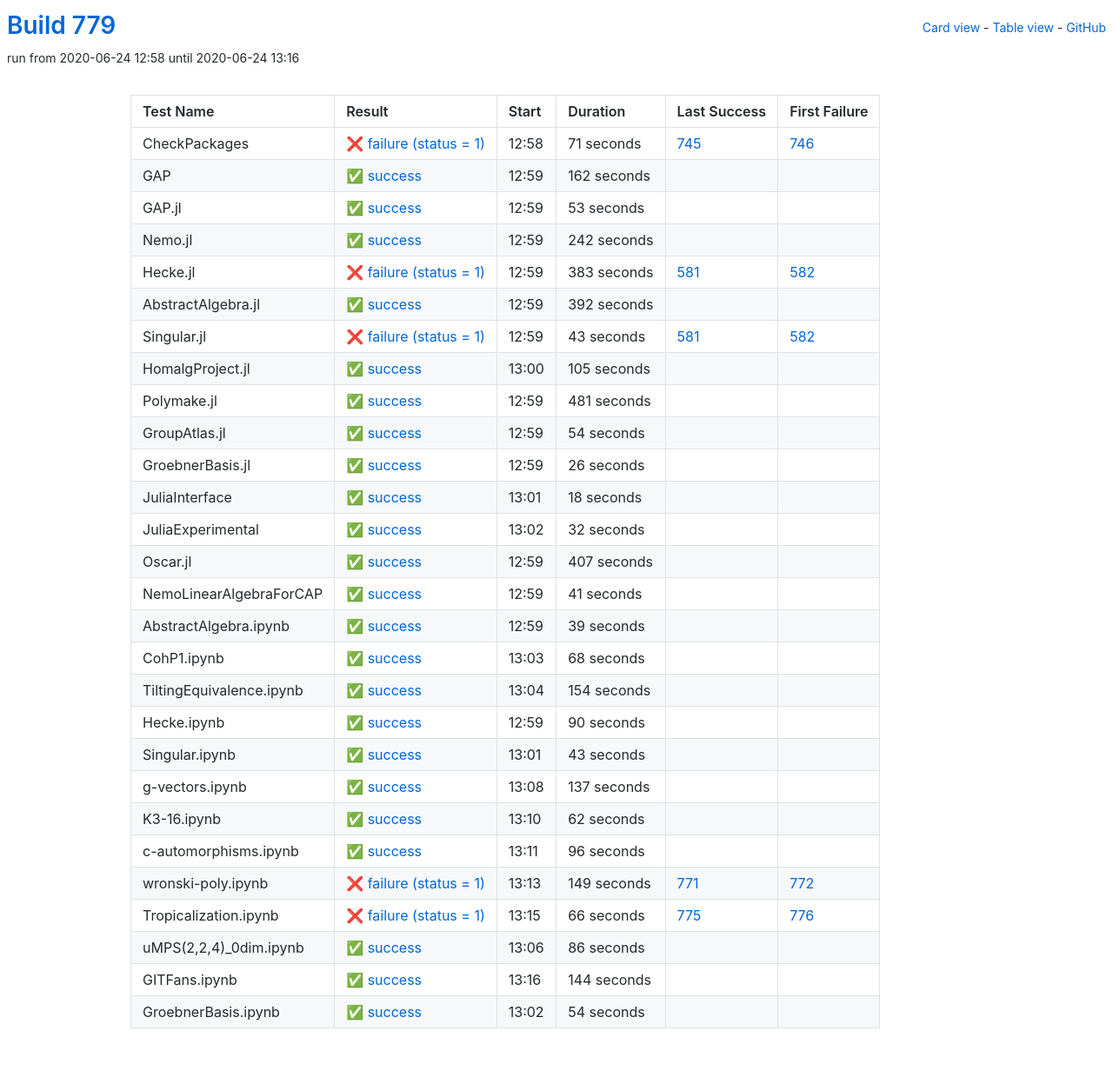
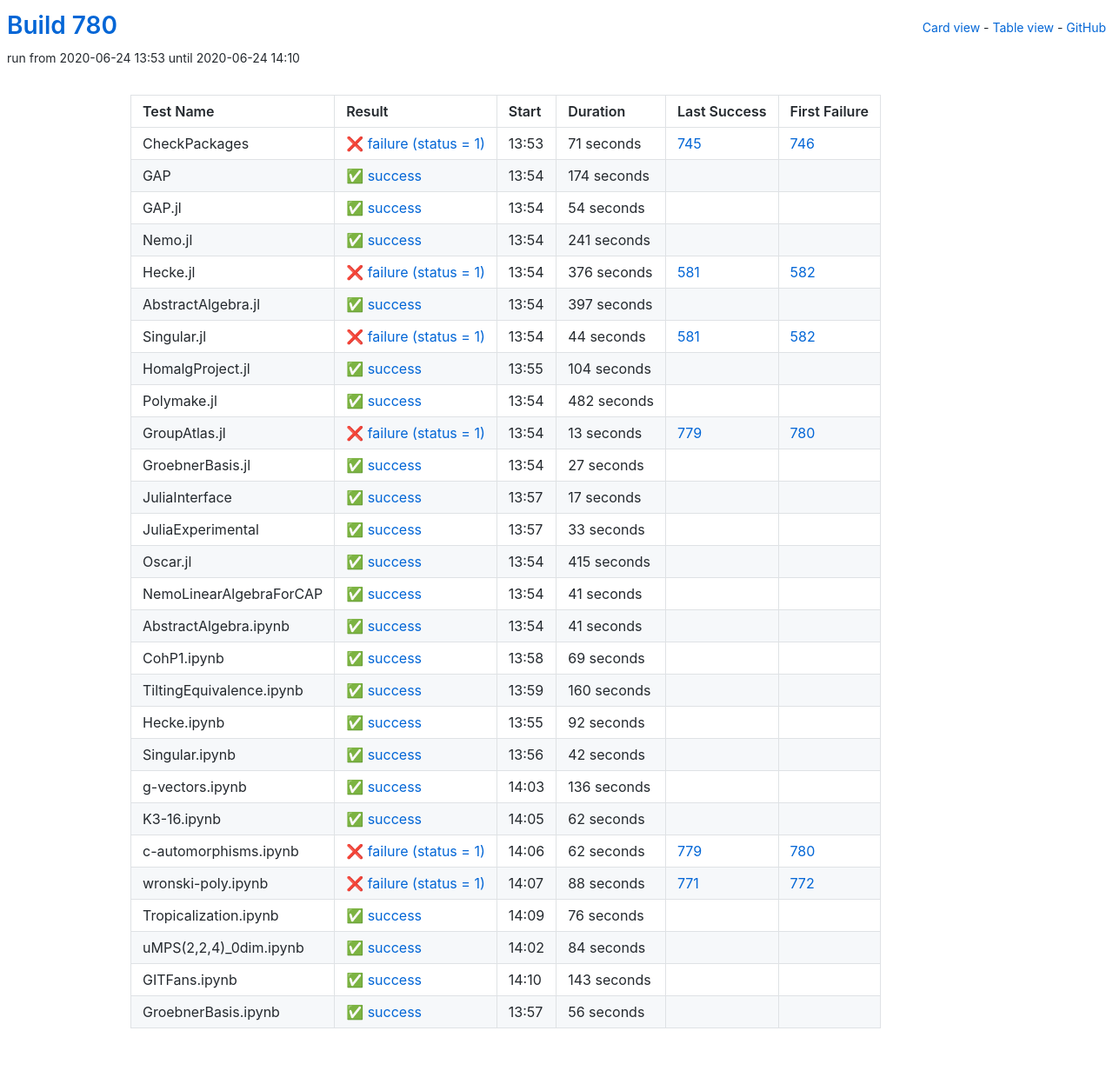
Before and after one commit to oscar-system/oscar-ci-status-1.4, a Jekyll site: the page built from table.html, in a window 1280 px wide. Shown: the whole page at 87% size. Built offline with Jekyll 4.4.1, drawn with Linux system fonts in a browser that asks for light colours.

Commit message:
Build #780

```diff
--- a/_data/ci.yml
+++ b/_data/ci.yml
@@ -1,6 +1,6 @@
 ---
-build: 779
-build_url: https://oscarci.mathematik.uni-kl.de/job/oscar-julia-1.4/779/
+build: 780
+build_url: https://oscarci.mathematik.uni-kl.de/job/oscar-julia-1.4/780/
 job: oscar-julia-1.4
 organization: oscar-system
 repo: oscar-ci-status-1.4
@@ -8,8 +8,8 @@ repourl: https://github.com/oscar-system/oscar-ci-status-1.4
 tests:
 - name: CheckPackages
   id: checkpackages
-  log: https://oscarci.mathematik.uni-kl.de/job/oscar-julia-1.4/779/artifact/logs/build-779/CheckPackages.log
-  start: 2020-06-24 12:58
+  log: https://oscarci.mathematik.uni-kl.de/job/oscar-julia-1.4/780/artifact/logs/build-780/CheckPackages.log
+  start: 2020-06-24 13:53
   success: false
   exitcode: 1
   status: failure
@@ -20,104 +20,20 @@ tests:
   first_failure_url: https://oscarci.mathematik.uni-kl.de/job/oscar-julia-1.4/746/
 - name: GAP
   id: gap
-  log: https://oscarci.mathematik.uni-kl.de/job/oscar-julia-1.4/779/artifact/logs/build-779/GAP.log
-  start: 2020-06-24 12:59
+  log: https://oscarci.mathematik.uni-kl.de/job/oscar-julia-1.4/780/artifact/logs/build-780/GAP.log
+  start: 2020-06-24 13:54
   success: true
   exitcode: 0
   status: success
-  duration: 162
+  duration: 174
   last_success: false
   last_success_url:
   first_failure: false
   first_failure_url:
 - name: GAP.jl
   id: gap-jl
-  log: https://oscarci.mathematik.uni-kl.de/job/oscar-julia-1.4/779/artifact/logs/build-779/GAP.jl.log
-  start: 2020-06-24 12:59
-  success: true
-  exitcode: 0
-  status: success
-  duration: 53
-  last_success: false
-  last_success_url:
-  first_failure: false
-  first_failure_url:
-- name: Nemo.jl
-  id: nemo-jl
-  log: https://oscarci.mathematik.uni-kl.de/job/oscar-julia-1.4/779/artifact/logs/build-779/Nemo.jl.log
-  start: 2020-06-24 12:59
-  success: true
-  exitcode: 0
-  status: success
-  duration: 242
-  last_success: false
-  last_success_url:
-  first_failure: false
-  first_failure_url:
-- name: Hecke.jl
-  id: hecke-jl
-  log: https://oscarci.mathematik.uni-kl.de/job/oscar-julia-1.4/779/artifact/logs/build-779/Hecke.jl.log
-  start: 2020-06-24 12:59
-  success: false
-  exitcode: 1
-  status: failure
-  duration: 383
-  last_success: 581
-  last_success_url: https://oscarci.mathematik.uni-kl.de/job/oscar-julia-1.4/581/
-  first_failure: 582
-  first_failure_url: https://oscarci.mathematik.uni-kl.de/job/oscar-julia-1.4/582/
-- name: AbstractAlgebra.jl
-  id: abstractalgebra-jl
-  log: https://oscarci.mathematik.uni-kl.de/job/oscar-julia-1.4/779/artifact/logs/build-779/AbstractAlgebra.jl.log
-  start: 2020-06-24 12:59
-  success: true
-  exitcode: 0
-  status: success
-  duration: 392
-  last_success: false
-  last_success_url:
-  first_failure: false
-  first_failure_url:
-- name: Singular.jl
-  id: singular-jl
-  log: https://oscarci.mathematik.uni-kl.de/job/oscar-julia-1.4/779/artifact/logs/build-779/Singular.jl.log
-  start: 2020-06-24 12:59
-  success: false
-  exitcode: 1
-  status: failure
-  duration: 43
-  last_success: 581
-  last_success_url: https://oscarci.mathematik.uni-kl.de/job/oscar-julia-1.4/581/
-  first_failure: 582
-  first_failure_url: https://oscarci.mathematik.uni-kl.de/job/oscar-julia-1.4/582/
-- name: HomalgProject.jl
-  id: homalgproject-jl
-  log: https://oscarci.mathematik.uni-kl.de/job/oscar-julia-1.4/779/artifact/logs/build-779/HomalgProject.jl.log
-  start: 2020-06-24 13:00
-  success: true
-  exitcode: 0
-  status: success
-  duration: 105
-  last_success: false
-  last_success_url:
-  first_failure: false
-  first_failure_url:
-- name: Polymake.jl
-  id: polymake-jl
-  log: https://oscarci.mathematik.uni-kl.de/job/oscar-julia-1.4/779/artifact/logs/build-779/Polymake.jl.log
-  start: 2020-06-24 12:59
-  success: true
-  exitcode: 0
-  status: success
-  duration: 481
-  last_success: false
-  last_success_url:
-  first_failure: false
-  first_failure_url:
-- name: GroupAtlas.jl
-  id: groupatlas-jl
-  log: https://oscarci.mathematik.uni-kl.de/job/oscar-julia-1.4/779/artifact/logs/build-779/GroupAtlas.jl.log
-  start: 2020-06-24 12:59
+  log: https://oscarci.mathematik.uni-kl.de/job/oscar-julia-1.4/780/artifact/logs/build-780/GAP.jl.log
+  start: 2020-06-24 13:54
   success: true
   exitcode: 0
   status: success
@@ -126,58 +42,142 @@ tests:
   last_success_url:
   first_failure: false
   first_failure_url:
-- name: GroebnerBasis.jl
-  id: groebnerbasis-jl
-  log: https://oscarci.mathematik.uni-kl.de/job/oscar-julia-1.4/779/artifact/logs/build-779/GroebnerBasis.jl.log
-  start: 2020-06-24 12:59
+- name: Nemo.jl
+  id: nemo-jl
+  log: https://oscarci.mathematik.uni-kl.de/job/oscar-julia-1.4/780/artifact/logs/build-780/Nemo.jl.log
+  start: 2020-06-24 13:54
   success: true
   exitcode: 0
   status: success
-  duration: 26
+  duration: 241
+  last_success: false
+  last_success_url:
+  first_failure: false
+  first_failure_url:
+- name: Hecke.jl
+  id: hecke-jl
+  log: https://oscarci.mathematik.uni-kl.de/job/oscar-julia-1.4/780/artifact/logs/build-780/Hecke.jl.log
+  start: 2020-06-24 13:54
+  success: false
+  exitcode: 1
+  status: failure
+  duration: 376
+  last_success: 581
+  last_success_url: https://oscarci.mathematik.uni-kl.de/job/oscar-julia-1.4/581/
+  first_failure: 582
+  first_failure_url: https://oscarci.mathematik.uni-kl.de/job/oscar-julia-1.4/582/
+- name: AbstractAlgebra.jl
+  id: abstractalgebra-jl
+  log: https://oscarci.mathematik.uni-kl.de/job/oscar-julia-1.4/780/artifact/logs/build-780/AbstractAlgebra.jl.log
+  start: 2020-06-24 13:54
+  success: true
+  exitcode: 0
+  status: success
+  duration: 397
+  last_success: false
+  last_success_url:
+  first_failure: false
+  first_failure_url:
+- name: Singular.jl
+  id: singular-jl
+  log: https://oscarci.mathematik.uni-kl.de/job/oscar-julia-1.4/780/artifact/logs/build-780/Singular.jl.log
+  start: 2020-06-24 13:54
+  success: false
+  exitcode: 1
+  status: failure
+  duration: 44
+  last_success: 581
+  last_success_url: https://oscarci.mathematik.uni-kl.de/job/oscar-julia-1.4/581/
+  first_failure: 582
+  first_failure_url: https://oscarci.mathematik.uni-kl.de/job/oscar-julia-1.4/582/
+- name: HomalgProject.jl
+  id: homalgproject-jl
+  log: https://oscarci.mathematik.uni-kl.de/job/oscar-julia-1.4/780/artifact/logs/build-780/HomalgProject.jl.log
+  start: 2020-06-24 13:55
+  success: true
+  exitcode: 0
+  status: success
+  duration: 104
+  last_success: false
+  last_success_url:
+  first_failure: false
+  first_failure_url:
+- name: Polymake.jl
+  id: polymake-jl
+  log: https://oscarci.mathematik.uni-kl.de/job/oscar-julia-1.4/780/artifact/logs/build-780/Polymake.jl.log
+  start: 2020-06-24 13:54
+  success: true
+  exitcode: 0
+  status: success
+  duration: 482
+  last_success: false
+  last_success_url:
+  first_failure: false
+  first_failure_url:
+- name: GroupAtlas.jl
+  id: groupatlas-jl
+  log: https://oscarci.mathematik.uni-kl.de/job/oscar-julia-1.4/780/artifact/logs/build-780/GroupAtlas.jl.log
+  start: 2020-06-24 13:54
+  success: false
+  exitcode: 1
+  status: failure
+  duration: 13
+  last_success: 779
+  last_success_url: https://oscarci.mathematik.uni-kl.de/job/oscar-julia-1.4/779/
+  first_failure: 780
+  first_failure_url: https://oscarci.mathematik.uni-kl.de/job/oscar-julia-1.4/780/
+- name: GroebnerBasis.jl
+  id: groebnerbasis-jl
+  log: https://oscarci.mathematik.uni-kl.de/job/oscar-julia-1.4/780/artifact/logs/build-780/GroebnerBasis.jl.log
+  start: 2020-06-24 13:54
+  success: true
+  exitcode: 0
+  status: success
+  duration: 27
   last_success: false
   last_success_url:
   first_failure: false
   first_failure_url:
 - name: JuliaInterface
   id: juliainterface
-  log: https://oscarci.mathematik.uni-kl.de/job/oscar-julia-1.4/779/artifact/logs/build-779/JuliaInterface.log
-  start: 2020-06-24 13:01
+  log: https://oscarci.mathematik.uni-kl.de/job/oscar-julia-1.4/780/artifact/logs/build-780/JuliaInterface.log
+  start: 2020-06-24 13:57
   success: true
   exitcode: 0
   status: success
-  duration: 18
+  duration: 17
   last_success: false
   last_success_url:
   first_failure: false
   first_failure_url:
 - name: JuliaExperimental
   id: juliaexperimental
-  log: https://oscarci.mathematik.uni-kl.de/job/oscar-julia-1.4/779/artifact/logs/build-779/JuliaExperimental.log
-  start: 2020-06-24 13:02
+  log: https://oscarci.mathematik.uni-kl.de/job/oscar-julia-1.4/780/artifact/logs/build-780/JuliaExperimental.log
+  start: 2020-06-24 13:57
   success: true
   exitcode: 0
   status: success
-  duration: 32
+  duration: 33
   last_success: false
   last_success_url:
   first_failure: false
   first_failure_url:
 - name: Oscar.jl
   id: oscar-jl
-  log: https://oscarci.mathematik.uni-kl.de/job/oscar-julia-1.4/779/artifact/logs/build-779/Oscar.jl.log
-  start: 2020-06-24 12:59
+  log: https://oscarci.mathematik.uni-kl.de/job/oscar-julia-1.4/780/artifact/logs/build-780/Oscar.jl.log
+  start: 2020-06-24 13:54
   success: true
   exitcode: 0
   status: success
-  duration: 407
+  duration: 415
   last_success: false
   last_success_url:
   first_failure: false
   first_failure_url:
 - name: NemoLinearAlgebraForCAP
   id: nemolinearalgebraforcap
-  log: https://oscarci.mathematik.uni-kl.de/job/oscar-julia-1.4/779/artifact/logs/build-779/NemoLinearAlgebraForCAP.log
-  start: 2020-06-24 12:59
+  log: https://oscarci.mathematik.uni-kl.de/job/oscar-julia-1.4/780/artifact/logs/build-780/NemoLinearAlgebraForCAP.log
+  start: 2020-06-24 13:54
   success: true
   exitcode: 0
   status: success
@@ -188,80 +188,80 @@ tests:
   first_failure_url:
 - name: AbstractAlgebra.ipynb
   id: abstractalgebra-ipynb
-  log: https://oscarci.mathematik.uni-kl.de/job/oscar-julia-1.4/779/artifact/logs/build-779/AbstractAlgebra.ipynb.log
-  start: 2020-06-24 12:59
+  log: https://oscarci.mathematik.uni-kl.de/job/oscar-julia-1.4/780/artifact/logs/build-780/AbstractAlgebra.ipynb.log
+  start: 2020-06-24 13:54
   success: true
   exitcode: 0
   status: success
-  duration: 39
+  duration: 41
   last_success: false
   last_success_url:
   first_failure: false
   first_failure_url:
 - name: CohP1.ipynb
   id: cohp1-ipynb
-  log: https://oscarci.mathematik.uni-kl.de/job/oscar-julia-1.4/779/artifact/logs/build-779/CohP1.ipynb.log
-  start: 2020-06-24 13:03
+  log: https://oscarci.mathematik.uni-kl.de/job/oscar-julia-1.4/780/artifact/logs/build-780/CohP1.ipynb.log
+  start: 2020-06-24 13:58
   success: true
   exitcode: 0
   status: success
-  duration: 68
+  duration: 69
   last_success: false
   last_success_url:
   first_failure: false
   first_failure_url:
 - name: TiltingEquivalence.ipynb
   id: tiltingequivalence-ipynb
-  log: https://oscarci.mathematik.uni-kl.de/job/oscar-julia-1.4/779/artifact/logs/build-779/TiltingEquivalence.ipynb.log
-  start: 2020-06-24 13:04
+  log: https://oscarci.mathematik.uni-kl.de/job/oscar-julia-1.4/780/artifact/logs/build-780/TiltingEquivalence.ipynb.log
+  start: 2020-06-24 13:59
   success: true
   exitcode: 0
   status: success
-  duration: 154
+  duration: 160
   last_success: false
   last_success_url:
   first_failure: false
   first_failure_url:
 - name: Hecke.ipynb
   id: hecke-ipynb
-  log: https://oscarci.mathematik.uni-kl.de/job/oscar-julia-1.4/779/artifact/logs/build-779/Hecke.ipynb.log
-  start: 2020-06-24 12:59
+  log: https://oscarci.mathematik.uni-kl.de/job/oscar-julia-1.4/780/artifact/logs/build-780/Hecke.ipynb.log
+  start: 2020-06-24 13:55
   success: true
   exitcode: 0
   status: success
-  duration: 90
+  duration: 92
   last_success: false
   last_success_url:
   first_failure: false
   first_failure_url:
 - name: Singular.ipynb
   id: singular-ipynb
-  log: https://oscarci.mathematik.uni-kl.de/job/oscar-julia-1.4/779/artifact/logs/build-779/Singular.ipynb.log
-  start: 2020-06-24 13:01
+  log: https://oscarci.mathematik.uni-kl.de/job/oscar-julia-1.4/780/artifact/logs/build-780/Singular.ipynb.log
+  start: 2020-06-24 13:56
   success: true
   exitcode: 0
   status: success
-  duration: 43
+  duration: 42
   last_success: false
   last_success_url:
   first_failure: false
   first_failure_url:
 - name: g-vectors.ipynb
   id: g-vectors-ipynb
-  log: https://oscarci.mathematik.uni-kl.de/job/oscar-julia-1.4/779/artifact/logs/build-779/g-vectors.ipynb.log
-  start: 2020-06-24 13:08
+  log: https://oscarci.mathematik.uni-kl.de/job/oscar-julia-1.4/780/artifact/logs/build-780/g-vectors.ipynb.log
+  start: 2020-06-24 14:03
   success: true
   exitcode: 0
   status: success
-  duration: 137
+  duration: 136
   last_success: false
   last_success_url:
   first_failure: false
   first_failure_url:
 - name: K3-16.ipynb
   id: k3-16-ipynb
-  log: https://oscarci.mathematik.uni-kl.de/job/oscar-julia-1.4/779/artifact/logs/build-779/K3-16.ipynb.log
-  start: 2020-06-24 13:10
+  log: https://oscarci.mathematik.uni-kl.de/job/oscar-julia-1.4/780/artifact/logs/build-780/K3-16.ipynb.log
+  start: 2020-06-24 14:05
   success: true
   exitcode: 0
   status: success
@@ -272,72 +272,72 @@ tests:
   first_failure_url:
 - name: c-automorphisms.ipynb
   id: c-automorphisms-ipynb
-  log: https://oscarci.mathematik.uni-kl.de/job/oscar-julia-1.4/779/artifact/logs/build-779/c-automorphisms.ipynb.log
-  start: 2020-06-24 13:11
-  success: true
-  exitcode: 0
-  status: success
-  duration: 96
-  last_success: false
-  last_success_url:
-  first_failure: false
-  first_failure_url:
-- name: wronski-poly.ipynb
-  id: wronski-poly-ipynb
-  log: https://oscarci.mathematik.uni-kl.de/job/oscar-julia-1.4/779/artifact/logs/build-779/wronski-poly.ipynb.log
-  start: 2020-06-24 13:13
+  log: https://oscarci.mathematik.uni-kl.de/job/oscar-julia-1.4/780/artifact/logs/build-780/c-automorphisms.ipynb.log
+  start: 2020-06-24 14:06
   success: false
   exitcode: 1
   status: failure
-  duration: 149
+  duration: 62
+  last_success: 779
+  last_success_url: https://oscarci.mathematik.uni-kl.de/job/oscar-julia-1.4/779/
+  first_failure: 780
+  first_failure_url: https://oscarci.mathematik.uni-kl.de/job/oscar-julia-1.4/780/
+- name: wronski-poly.ipynb
+  id: wronski-poly-ipynb
+  log: https://oscarci.mathematik.uni-kl.de/job/oscar-julia-1.4/780/artifact/logs/build-780/wronski-poly.ipynb.log
+  start: 2020-06-24 14:07
+  success: false
+  exitcode: 1
+  status: failure
+  duration: 88
   last_success: 771
   last_success_url: https://oscarci.mathematik.uni-kl.de/job/oscar-julia-1.4/771/
   first_failure: 772
   first_failure_url: https://oscarci.mathematik.uni-kl.de/job/oscar-julia-1.4/772/
 - name: Tropicalization.ipynb
   id: tropicalization-ipynb
-  log: https://oscarci.mathematik.uni-kl.de/job/oscar-julia-1.4/779/artifact/logs/build-779/Tropicalization.ipynb.log
-  start: 2020-06-24 13:15
-  success: false
-  exitcode: 1
-  status: failure
-  duration: 66
-  last_success: 775
-  last_success_url: https://oscarci.mathematik.uni-kl.de/job/oscar-julia-1.4/775/
-  first_failure: 776
-  first_failure_url: https://oscarci.mathematik.uni-kl.de/job/oscar-julia-1.4/776/
-- name: uMPS(2,2,4)_0dim.ipynb
-  id: umps-2-2-4-0dim-ipynb
-  log: https://oscarci.mathematik.uni-kl.de/job/oscar-julia-1.4/779/artifact/logs/build-779/uMPS-2-2-4-_0dim.ipynb.log
-  start: 2020-06-24 13:06
+  log: https://oscarci.mathematik.uni-kl.de/job/oscar-julia-1.4/780/artifact/logs/build-780/Tropicalization.ipynb.log
+  start: 2020-06-24 14:09
   success: true
   exitcode: 0
   status: success
-  duration: 86
+  duration: 76
+  last_success: false
+  last_success_url:
+  first_failure: false
+  first_failure_url:
+- name: uMPS(2,2,4)_0dim.ipynb
+  id: umps-2-2-4-0dim-ipynb
+  log: https://oscarci.mathematik.uni-kl.de/job/oscar-julia-1.4/780/artifact/logs/build-780/uMPS-2-2-4-_0dim.ipynb.log
+  start: 2020-06-24 14:02
+  success: true
+  exitcode: 0
+  status: success
+  duration: 84
   last_success: false
   last_success_url:
   first_failure: false
   first_failure_url:
 - name: GITFans.ipynb
   id: gitfans-ipynb
-  log: https://oscarci.mathematik.uni-kl.de/job/oscar-julia-1.4/779/artifact/logs/build-779/GITFans.ipynb.log
-  start: 2020-06-24 13:16
+  log: https://oscarci.mathematik.uni-kl.de/job/oscar-julia-1.4/780/artifact/logs/build-780/GITFans.ipynb.log
+  start: 2020-06-24 14:10
   success: true
   exitcode: 0
   status: success
-  duration: 144
+  duration: 143
   last_success: false
   last_success_url:
   first_failure: false
   first_failure_url:
 - name: GroebnerBasis.ipynb
   id: groebnerbasis-ipynb
-  log: https://oscarci.mathematik.uni-kl.de/job/oscar-julia-1.4/779/artifact/logs/build-779/GroebnerBasis.ipynb.log
-  start: 2020-06-24 13:02
+  log: https://oscarci.mathematik.uni-kl.de/job/oscar-julia-1.4/780/artifact/logs/build-780/GroebnerBasis.ipynb.log
+  start: 2020-06-24 13:57
   success: true
   exitcode: 0
   status: success
-  duration: 54
+  duration: 56
   last_success: false
   last_success_url:
   first_failure: false
```
Also changed, not shown: README.md.
